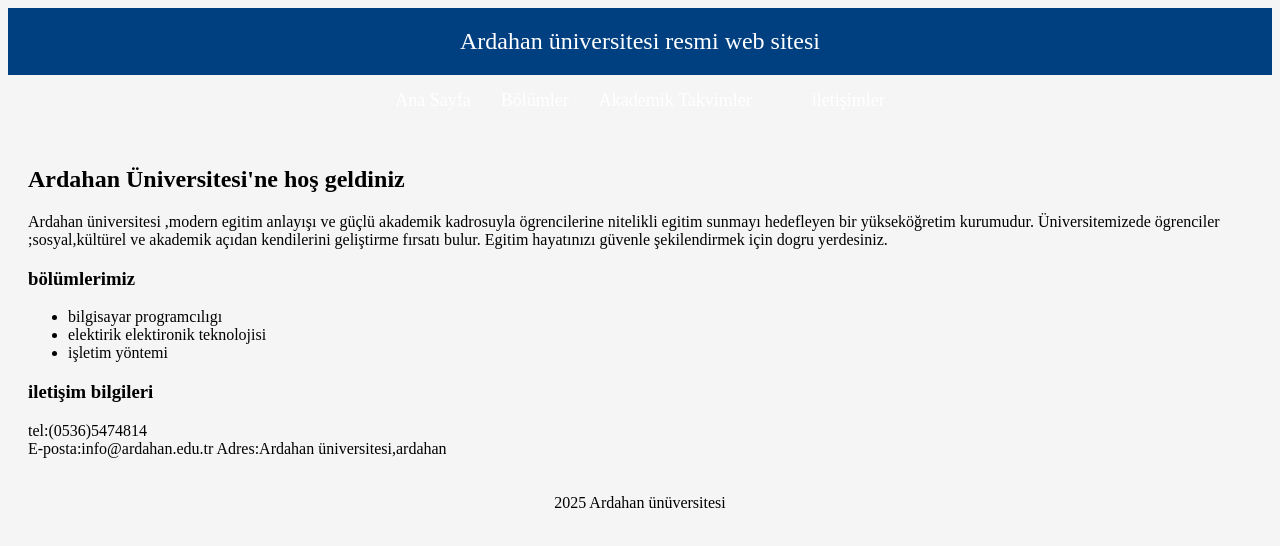
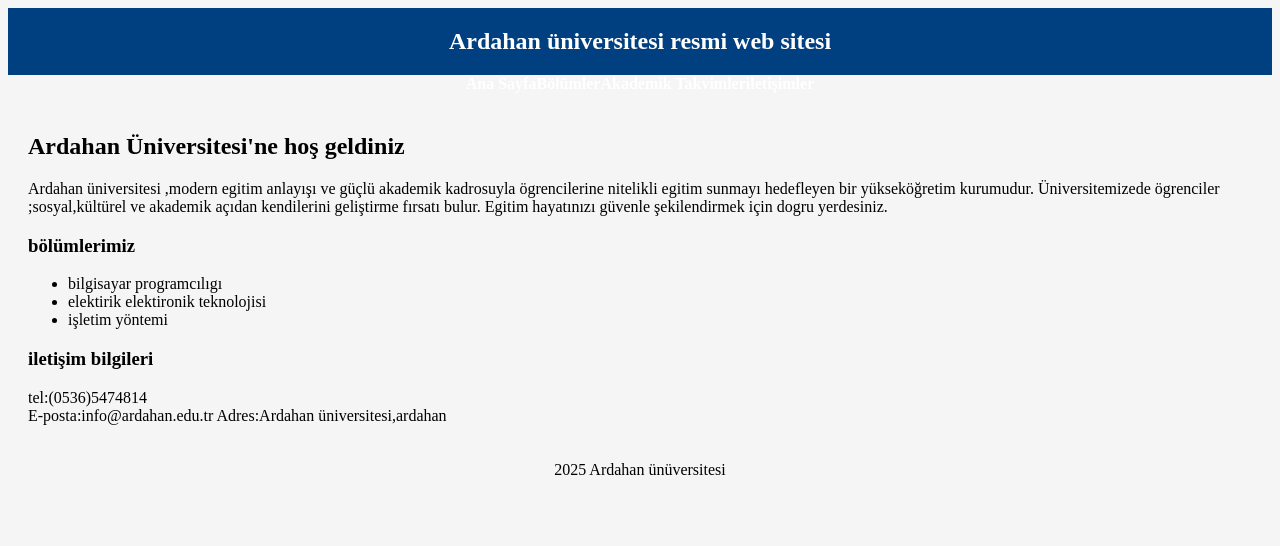
Before and after one commit to bedriyeOzdemirq/akademi-universitesi, a plain HTML site: page index.html in a window 1280 px wide. Drawn offline with Linux system fonts and the light colour scheme.

Commit message:
Update index.html

```diff
--- a/index.html
+++ b/index.html
@@ -16,22 +16,25 @@
       padding: 20px;
       text-align:center;
       font-size:24px;
+      font-weight:bold;
     }
     nav {
-      background:#003366
-      padding:10px;
+      background:#002a53
+      padding:15px 0;
       text-align: center;
       display: flex;
       justify-content: center;
     }
     nav a {
-      color: white;
-      margin:15px;
+      color: #ffffff;
+      font-weight: bold;
+      margin:20 px;
+      font-size: 20 px;
       text-decoration: none;
-      font-size:18px;
-      display: inline-block;
+      letter-spacing: 1 px;
     }
     nav a:hover {
+      color:#ffdd33
       text-decoration: underline;
     }
     section {
```
